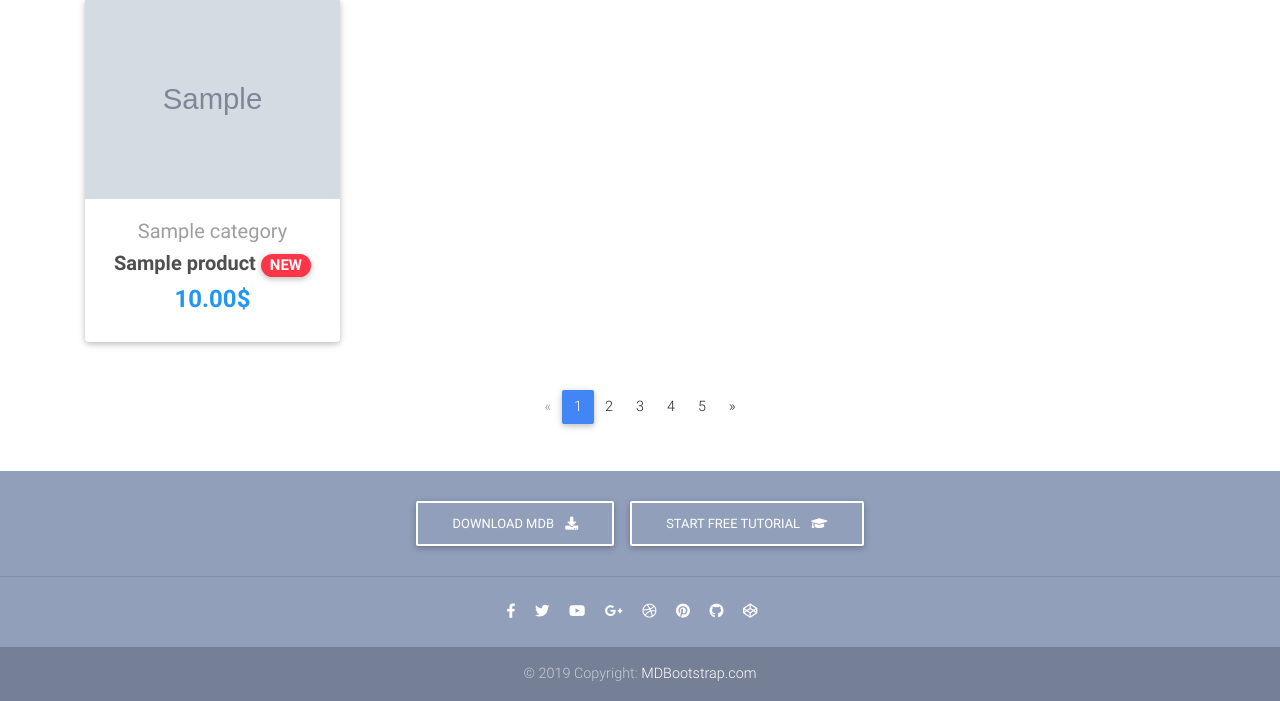
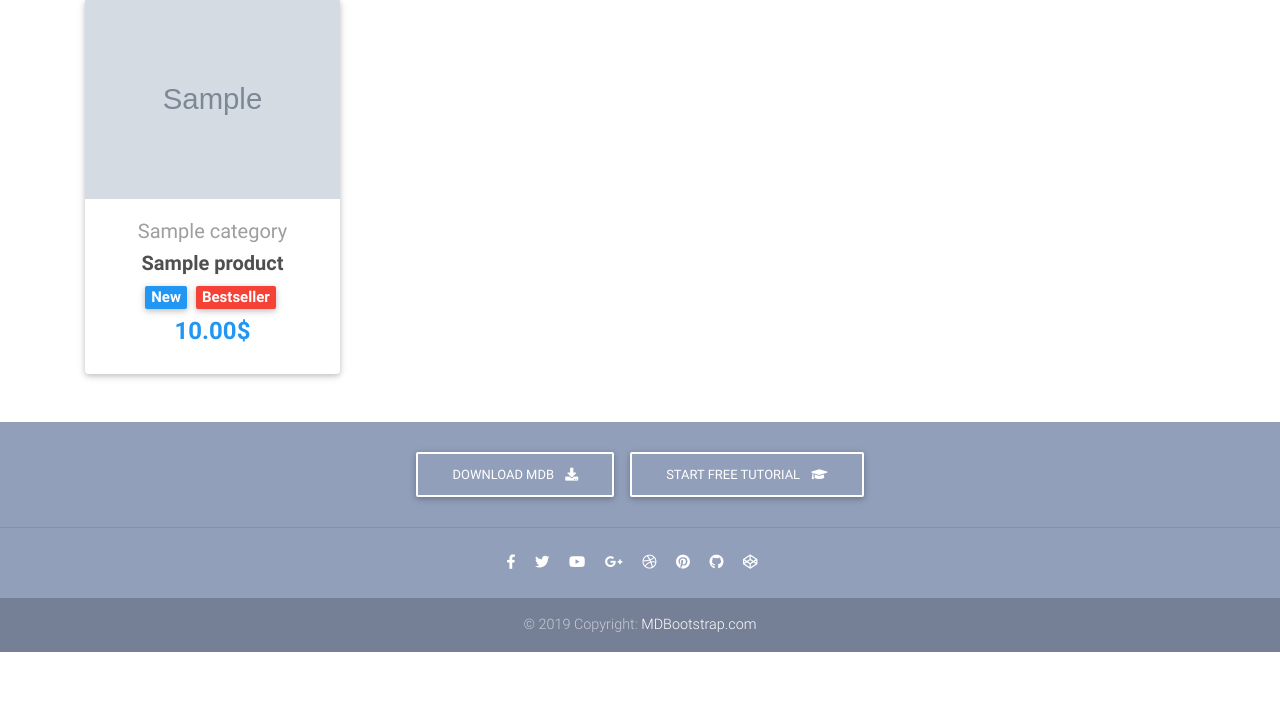
Before and after one commit to Eng-Hamad-Ghosen/Django_Ecommerce, a Django app: page /product/ in a window 1280 px wide. Shown: the part 195-896 px from the top of the page. After the commit the page ends 847 px from the top, so only its background shows below. Run offline with Django 5.2, Linux system fonts and the light colour scheme; tables that the repository leaves empty hold one stand-in row (values such as "Sample post"); grey boxes marked "Sample" are stand-in pictures; some libraries are stand-ins or nearby versions.

Commit message:
Add get_absolute_url and some fields to class Product

```diff
--- a/product/models.py
+++ b/product/models.py
@@ -1,5 +1,8 @@
 from django.db import models
 from django .utils.text import slugify
+from django.urls import reverse
+# from django.core.url import reverse
+
 from django.utils.translation import gettext_lazy as _
 # Create your models here.
 class Product(models.Model):
@@ -7,14 +10,18 @@ class Product(models.Model):
     PRDCategory = models.ForeignKey('Category' , on_delete=models.CASCADE , verbose_name=_('Category') ,related_name='category_product')
 
     #from other app
-    PRDPrand = models.ForeignKey('settings.Brand',on_delete=models.CASCADE ,verbose_name=_('Brand Name') ,related_name='prand_product',blank=True, null=True)
+    PRDBrand = models.ForeignKey('settings.Brand',on_delete=models.CASCADE ,verbose_name=_('Brand Name') ,related_name='brand_product',blank=True, null=True)
     # PRDVariant = models.ForeignKey('settings.Variant',on_delete=models.CASCADE ,verbose_name=_('Variant Name') ,related_name='variant_product',blank=True, null=True)
     #---------------
-    PRDDescription = models.TextField(max_length=200 , verbose_name=_('Product Description'))
-    PRDPrice = models.DecimalField(max_digits=5 , decimal_places=2 , verbose_name=_('Product Price'))
-    PRDCost = models.DecimalField(max_digits=5 , decimal_places=2 , verbose_name=_('Product Cost'))
+    PRDDescription = models.TextField(max_length=200 , verbose_name=_('Description'))
+    PRDPrice = models.DecimalField(max_digits=5 , decimal_places=2 , verbose_name=_('Price'))
+    PRDDiscountPrice = models.DecimalField(max_digits=5 , decimal_places=2 , verbose_name=_('Discount Price'))
+    PRDCost = models.DecimalField(max_digits=5 , decimal_places=2 , verbose_name=_('Cost'))
     PRDCreated = models.DateTimeField(verbose_name=_('Created At'))
-    PRDImage = models.ImageField(upload_to='product/',blank=True, null=True)
+    PRDImage = models.ImageField(upload_to='product/',blank=True, null=True ,verbose_name=_('Image'))
+
+    PRDIs_New = models.BooleanField(default=True,verbose_name=_('New Product'))
+    PRDIs_BestSeller = models.BooleanField(default=False,verbose_name=_('Best Seller'))
 
     PRDSlug=models.SlugField(unique=True,blank=True, null=True ,verbose_name=_('Slug'))
     def save(self ,*args ,**kwargs):
@@ -28,9 +35,12 @@ class Product(models.Model):
     def __str__(self):
         return self.PRDName
 
+    def get_absolute_url(self):
+        return reverse('product:product_details', kwargs={'slug': self.PRDSlug})
+
 class Category(models.Model):
-    CATName =models.CharField(max_length=50 , verbose_name=_('Category Name'))
-    CATParent = models.ForeignKey('self', on_delete=models.CASCADE, limit_choices_to={'CATParent__isnull':True}, blank=True, null=True ,verbose_name=_('Parent Category'))
+    CATName =models.CharField(max_length=50 , verbose_name=_('Name'))
+    CATParent = models.ForeignKey('self', on_delete=models.CASCADE, limit_choices_to={'CATParent__isnull':True}, blank=True, null=True ,verbose_name=_('Main Category'))
     CATDescription = models.TextField(verbose_name=_('Description'))
     CATImage = models.ImageField(upload_to='category/',verbose_name=_('Image'))
 
--- a/product/templates/product/product_list.html
+++ b/product/templates/product/product_list.html
@@ -91,10 +91,32 @@
                   </a>
                   <h5>
                     <strong>
-                      <a href="{% url 'product:product_details' product.PRDSlug %}" class="dark-grey-text">{{product.PRDName}}
-                        <span class="badge badge-pill danger-color">NEW</span>
+                      <a href="{{ product.get_absolute_url }}" class="dark-grey-text">{{product.PRDName}}
+                        <!--get_absolute_url الخاص بالمشروع الاسااسي لان عم استخدم  urlوليس اسم  forفوق هو اسم المتغير الخاص بحلقة ال productال -->
+                        <!-- <span class="badge badge-pill danger-color">NEW</span> -->
+
                       </a>
                     </strong>
+                  </h5>
+                  <h5>
+                    {% if product.PRDDiscountPrice > 0 %}
+                      <a href="">
+                        <span class="badge green mr-1">SALE</span>
+                      </a>
+                    {% endif %}
+
+                    {% if product.PRDIs_New > 0 %}
+                      <a href="">
+                        <span class="badge blue mr-1">New</span>
+                      </a>
+                    {% endif %}
+
+
+                    {% if product.PRDIs_BestSeller > 0 %}
+                      <a href="">
+                        <span class="badge red mr-1">Bestseller</span>
+                      </a>
+                    {% endif %}
                   </h5>
 
                   <h4 class="font-weight-bold blue-text">
@@ -118,44 +140,44 @@
       <!--Section: Products v.3-->
 
       <!--Pagination-->
+      {% if product_list.has_other_pages %}
 
         <nav class="d-flex justify-content-center wow fadeIn">
           <ul class="pagination pg-blue">
 
             <!--Arrow left-->
-          <li class="page-item disabled">
-            <a class="page-link" href="#" aria-label="Previous">
+
+            {% if product_list.has_previous %}
+
+              <li class="page-item">
+                <a class="page-link" href="?page={{product_list.previous_page_number}}" aria-label="Next">
                   <span aria-hidden="true">&laquo;</span>
                   <span class="sr-only">Previous</span>
                 </a>
               </li>
+            {% endif %}
 
+
+            {% for i in product_list.paginator.page_range %}
               <li class="page-item active">
-            <a class="page-link" href="#">1
+                <a class="page-link" href="?page={{i}}">{{i}}
                   <span class="sr-only">(current)</span>
                 </a>
               </li>
+            {% endfor %}
+
+            {% if product_list.has_next %}
               <li class="page-item">
-            <a class="page-link" href="#">2</a>
-          </li>
-          <li class="page-item">
-            <a class="page-link" href="#">3</a>
-          </li>
-          <li class="page-item">
-            <a class="page-link" href="#">4</a>
-          </li>
-          <li class="page-item">
-            <a class="page-link" href="#">5</a>
-          </li>
-
-          <li class="page-item">
-            <a class="page-link" href="#" aria-label="Next">
+                <a class="page-link" href="?page={{product_list.next_page_number}}" aria-label="Next">
                   <span aria-hidden="true">&raquo;</span>
                   <span class="sr-only">Next</span>
                 </a>
               </li>
+            {% endif %}
+
           </ul>
         </nav>
+      {% endif %}
       <!--Pagination-->
 
     </div>
--- a/templates/base.html
+++ b/templates/base.html
@@ -53,7 +53,7 @@
     <div class="container">
 
       <!-- Brand -->
-      <a class="navbar-brand waves-effect" href="{% url 'product:product_list' %}" target="_blank">
+      <a class="navbar-brand waves-effect" href="{% url 'product:product_list' %}">
         <strong class="blue-text">SOUQ</strong>
       </a>
 
```
Also changed, not shown: product/templates/product/product_details.html (+20 -6 lines), product/migrations/0016_alter_product_options_product_prddiscountprice_and_more.py (added), product/migrations/0017_product_prdis_bestseller_product_prdis_new.py (added), product/migrations/0018_remove_product_prdprand_product_prdbrand.py (added). Lines whose indentation alone changed are shown as unchanged.
